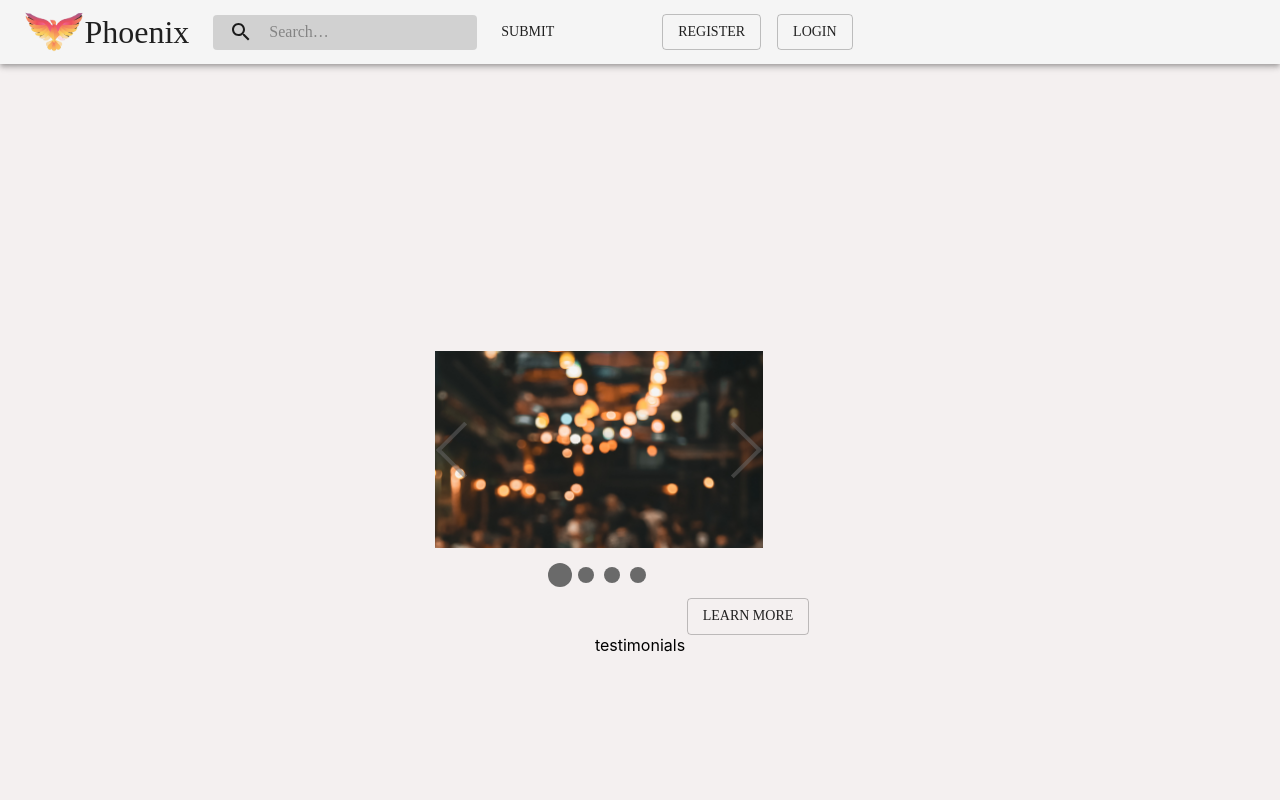
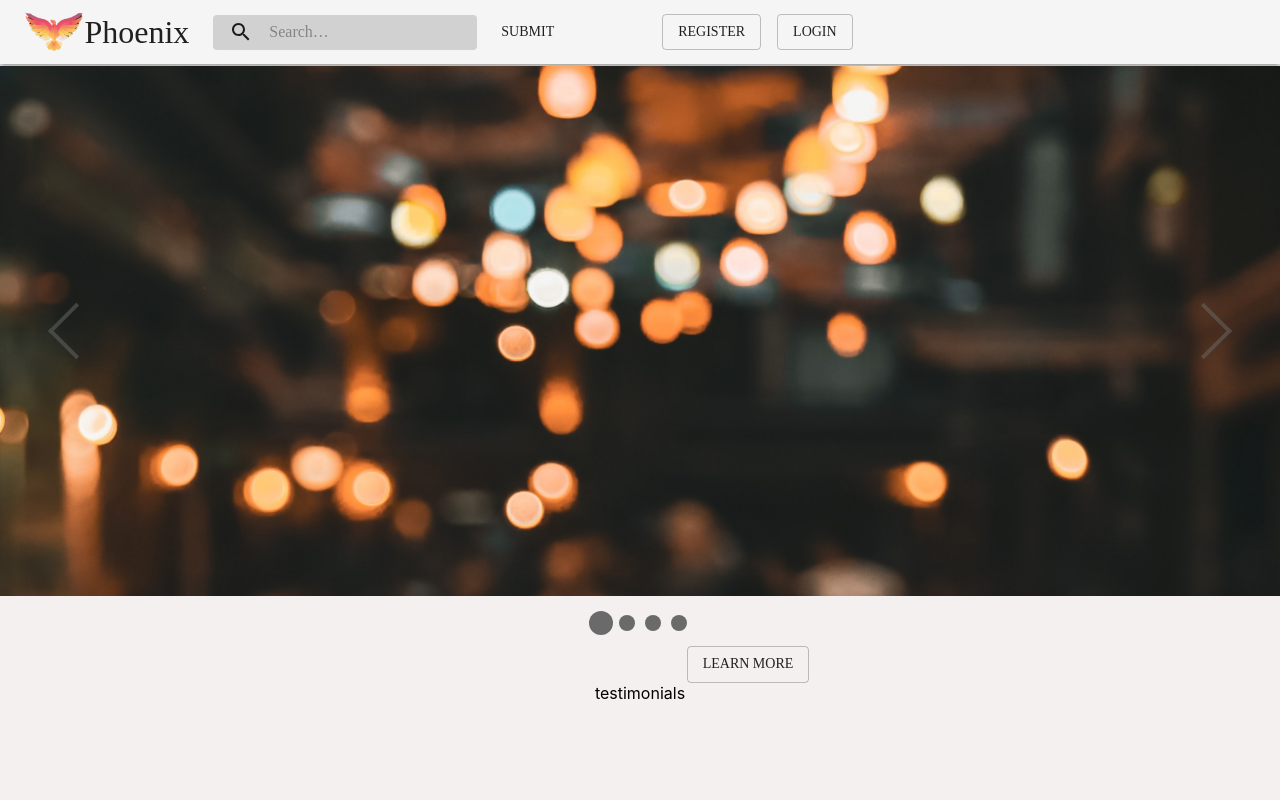
Before and after one commit to BloomTech-Labs/phoenix-fe, a React (Create React App) app: page / in a window 1280 px wide. Shown: the top 800 px of the page. Built offline with nearby package versions, Linux system fonts and the light colour scheme; a web font is replaced by a local one.

Commit message:
made carousel extend across screen

```diff
--- a/src/components/Landing/LandingPage.js
+++ b/src/components/Landing/LandingPage.js
@@ -10,7 +10,6 @@ import barScene from "../../images/carousel4barscene.jpg";
 const useStyles = makeStyles((theme) => ({
   root: {
     flexGrow: 1,
-    margin: "2rem auto",
     [theme.breakpoints.down("xs")]: {
       flexDirection: "column",
     },
@@ -23,11 +22,11 @@ const useStyles = makeStyles((theme) => ({
     [theme.breakpoints.up("md")]: {},
   },
   firstthird: {
-    maxWidth: "80%",
     display: "flex",
     justifyContent: "center",
     flexDirection: "row",
     [theme.breakpoints.up("md")]: {},
+    height:"60%"
   },
   howtobar: {
     margin: "5rem",
```
